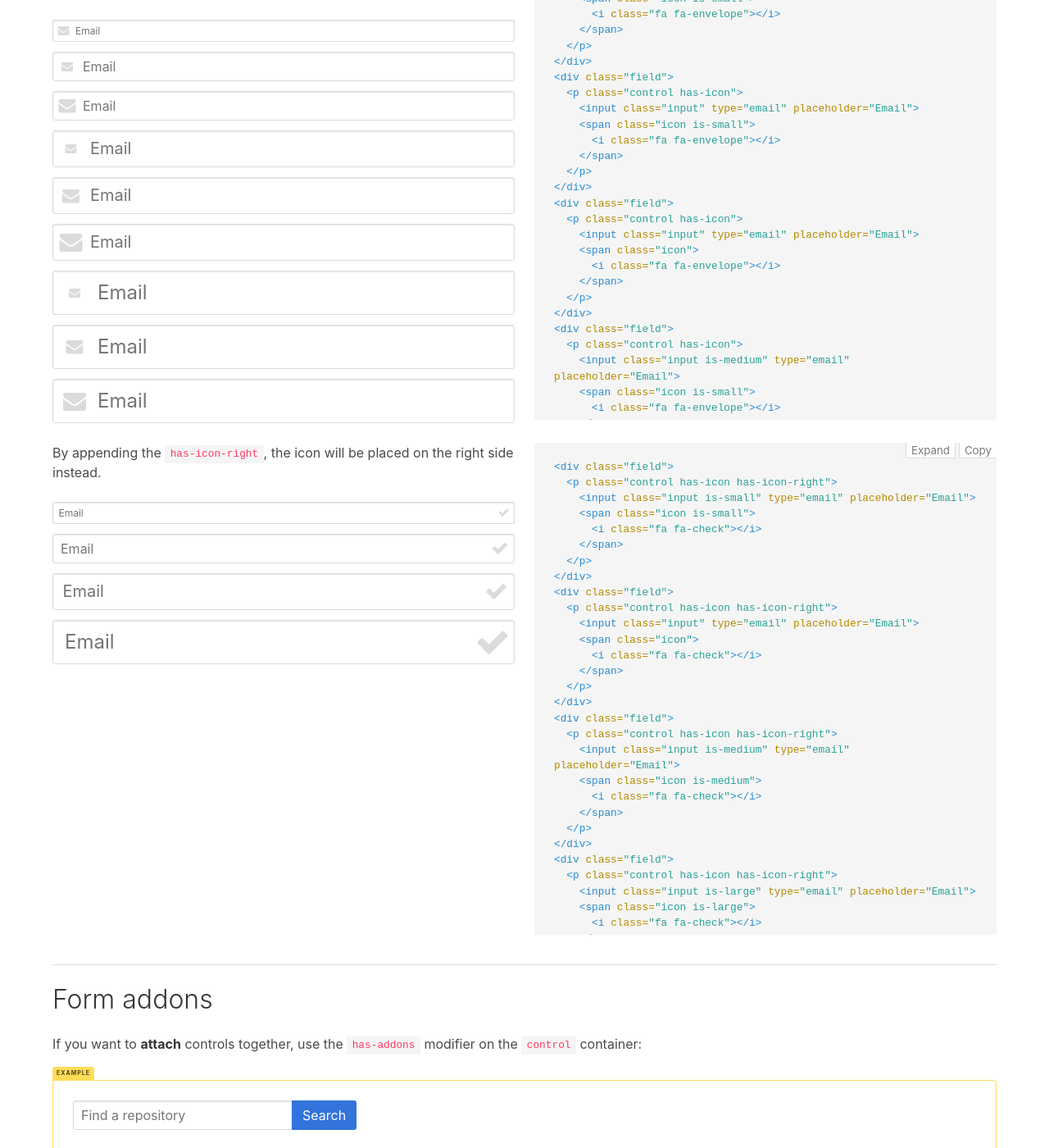
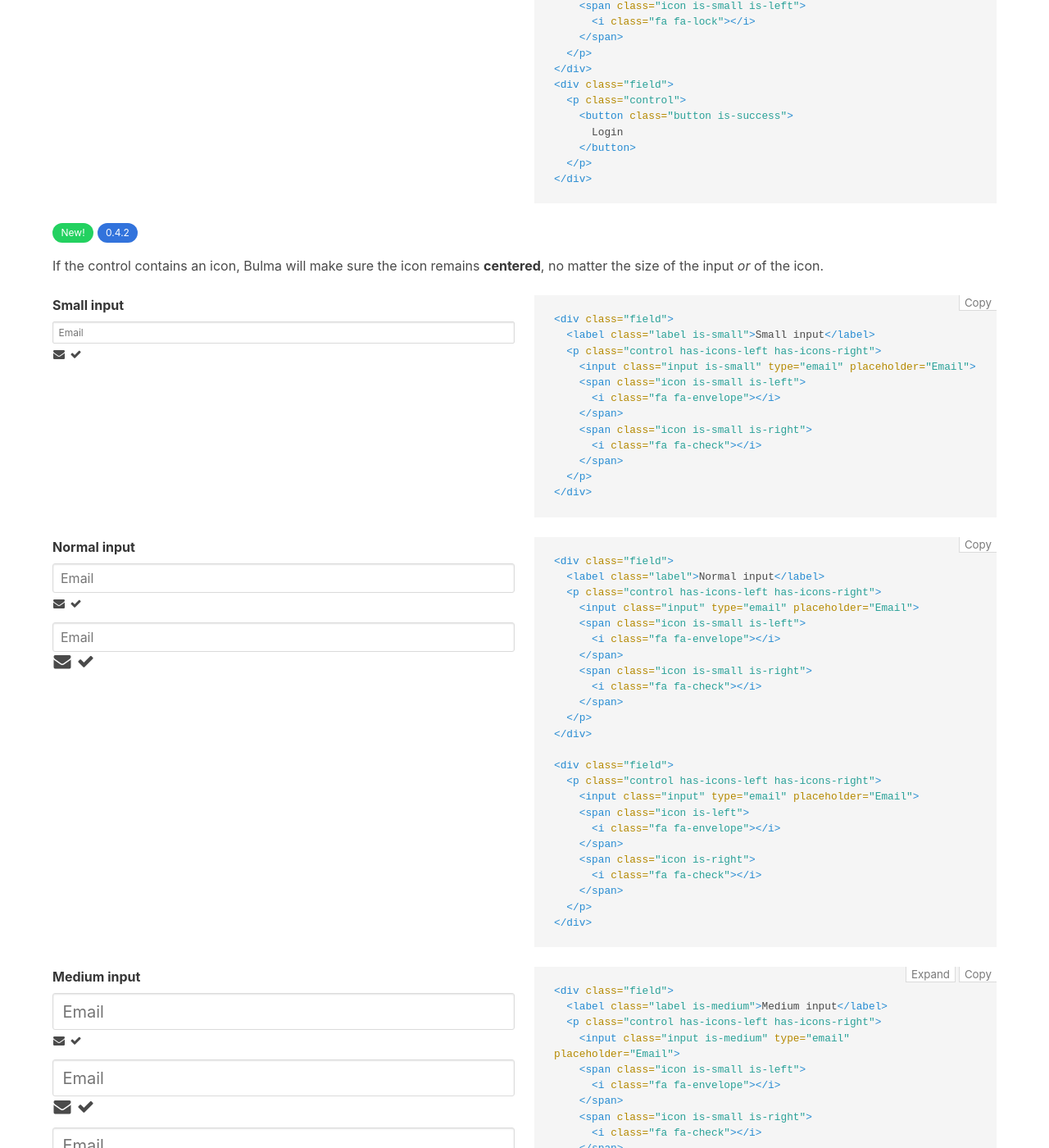
Before and after one commit to YellowDi/Elenore, a Jekyll site: the page built from docs/documentation/elements/form.html, in a window 1280 px wide and 1400 px high, scrolled down 5808 px. Shown: the whole window at 82% size. Built offline with Jekyll 4.4.1, drawn with Linux system fonts in a browser that asks for light colours; some of the changed text lies outside the part shown.

Commit message:
Add has-icons modifier

```diff
--- a/docs/documentation/elements/form.html
+++ b/docs/documentation/elements/form.html
@@ -41,9 +41,12 @@ doc-subtab: form
 
 <div class="field">
   <label class="label">Username</label>
-  <p class="control has-icon has-icon-right">
-    <input class="input is-success" type="text" placeholder="Text input" value="Elenore">
-    <span class="icon is-small">
+  <p class="control has-icons-left has-icons-right">
+    <input class="input is-success" type="text" placeholder="Text input" value="bulma">
+    <span class="icon is-small is-left">
+      <i class="fa fa-user"></i>
+    </span>
+    <span class="icon is-small is-right">
       <i class="fa fa-check"></i>
     </span>
   </p>
@@ -52,9 +55,12 @@ doc-subtab: form
 
 <div class="field">
   <label class="label">Email</label>
-  <p class="control has-icon has-icon-right">
+  <p class="control has-icons-left has-icons-right">
     <input class="input is-danger" type="text" placeholder="Email input" value="hello@">
-    <span class="icon is-small">
+    <span class="icon is-small is-left">
+      <i class="fa fa-envelope"></i>
+    </span>
+    <span class="icon is-small is-right">
       <i class="fa fa-warning"></i>
     </span>
   </p>
@@ -409,20 +415,44 @@ doc-subtab: form
       </div>
     </div>
 
-    <h4 class="subtitle">With Font Awesome icons</h4>
+    <!-- Font Awesome Icons -->
+    <hr>
+
+    <h3 class="title">With icons</h3>
+    <div class="content">
+      <p>You can append one of 2 <strong>modifiers</strong> on a control:</p>
+      <ul>
+        <li>
+          <code>has-icons-left</code>
+        </li>
+        <li>
+          and/or <code>has-icons-right</code>
+        </li>
+      </ul>
+      <p>You also need to add a modifier on the <strong>icon</strong>:</p>
+      <ul>
+        <li>
+          <code>icon is-left</code> if <code>has-icons-left</code> is used
+        </li>
+        <li>
+          <code>icon is-right</code> if <code>has-icons-right</code> is used
+        </li>
+      </ul>
+      <p>The size of the <strong>input</strong> will define the size of the icon container.</p>
+    </div>
 {% capture icons_example %}
 <div class="field">
-  <p class="control has-icon">
+  <p class="control has-icons-left">
     <input class="input" type="email" placeholder="Email">
-    <span class="icon is-small">
+    <span class="icon is-small is-left">
       <i class="fa fa-envelope"></i>
     </span>
   </p>
 </div>
 <div class="field">
-  <p class="control has-icon">
+  <p class="control has-icons-left">
     <input class="input" type="password" placeholder="Password">
-    <span class="icon is-small">
+    <span class="icon is-small is-left">
       <i class="fa fa-lock"></i>
     </span>
   </p>
@@ -446,128 +476,142 @@ doc-subtab: form
       </div>
     </div>
 
-{% capture icons_sizes_example %}
+    <div class="content">
+      <p>
+        <span class="tag is-success">New!</span>
+        <span class="tag is-info">0.4.2</span>
+      </p>
+      <p>
+        If the control contains an icon, Bulma will make sure the icon remains <strong>centered</strong>, no matter the size of the input <em>or</em> of the icon.
+      </p>
+    </div>
+
+{% capture has_icons_small_example %}
 <div class="field">
-  <p class="control has-icon">
+  <label class="label is-small">Small input</label>
+  <p class="control has-icons-left has-icons-right">
     <input class="input is-small" type="email" placeholder="Email">
-    <span class="icon is-small">
+    <span class="icon is-small is-left">
       <i class="fa fa-envelope"></i>
     </span>
-  </p>
-</div>
-<div class="field">
-  <p class="control has-icon">
-    <input class="input" type="email" placeholder="Email">
-    <span class="icon is-small">
-      <i class="fa fa-envelope"></i>
-    </span>
-  </p>
-</div>
-<div class="field">
-  <p class="control has-icon">
-    <input class="input" type="email" placeholder="Email">
-    <span class="icon">
-      <i class="fa fa-envelope"></i>
-    </span>
-  </p>
-</div>
-<div class="field">
-  <p class="control has-icon">
-    <input class="input is-medium" type="email" placeholder="Email">
-    <span class="icon is-small">
-      <i class="fa fa-envelope"></i>
-    </span>
-  </p>
-</div>
-<div class="field">
-  <p class="control has-icon">
-    <input class="input is-medium" type="email" placeholder="Email">
-    <span class="icon">
-      <i class="fa fa-envelope"></i>
-    </span>
-  </p>
-</div>
-<div class="field">
-  <p class="control has-icon">
-    <input class="input is-medium" type="email" placeholder="Email">
-    <span class="icon is-medium">
-      <i class="fa fa-envelope"></i>
-    </span>
-  </p>
-</div>
-<div class="field">
-  <p class="control has-icon">
-    <input class="input is-large" type="email" placeholder="Email">
-    <span class="icon is-small">
-      <i class="fa fa-envelope"></i>
-    </span>
-  </p>
-</div>
-<div class="field">
-  <p class="control has-icon">
-    <input class="input is-large" type="email" placeholder="Email">
-    <span class="icon">
-      <i class="fa fa-envelope"></i>
-    </span>
-  </p>
-</div>
-<div class="field">
-  <p class="control has-icon">
-    <input class="input is-large" type="email" placeholder="Email">
-    <span class="icon is-medium">
-      <i class="fa fa-envelope"></i>
+    <span class="icon is-small is-right">
+      <i class="fa fa-check"></i>
     </span>
   </p>
 </div>
 {% endcapture %}
-<div class="columns">
-  <div class="column is-half">
-    <div class="content">
-      <p>
-        <span class="tag is-success">New!</span>
-      </p>
-      <p>
-        If the control contains an icon, Elenore will make sure the icon remains <strong>centered</strong>, no matter the size of the input <em>or</em> of the icon.
-      </p>
-    </div>
-    {{icons_sizes_example}}
-  </div>
-  <div class="column is-half">
-{% highlight html %}
-{{icons_sizes_example}}
-{% endhighlight %}
-  </div>
-</div>
 
-{% capture icons_sizes_right_example %}
+{% capture has_icons_normal_example %}
 <div class="field">
-  <p class="control has-icon has-icon-right">
-    <input class="input is-small" type="email" placeholder="Email">
-    <span class="icon is-small">
+  <label class="label">Normal input</label>
+  <p class="control has-icons-left has-icons-right">
+    <input class="input" type="email" placeholder="Email">
+    <span class="icon is-small is-left">
+      <i class="fa fa-envelope"></i>
+    </span>
+    <span class="icon is-small is-right">
       <i class="fa fa-check"></i>
     </span>
   </p>
 </div>
+
 <div class="field">
-  <p class="control has-icon has-icon-right">
+  <p class="control has-icons-left has-icons-right">
     <input class="input" type="email" placeholder="Email">
-    <span class="icon">
+    <span class="icon is-left">
+      <i class="fa fa-envelope"></i>
+    </span>
+    <span class="icon is-right">
       <i class="fa fa-check"></i>
     </span>
   </p>
 </div>
+{% endcapture %}
+
+{% capture has_icons_medium_example %}
 <div class="field">
-  <p class="control has-icon has-icon-right">
+  <label class="label is-medium">Medium input</label>
+  <p class="control has-icons-left has-icons-right">
     <input class="input is-medium" type="email" placeholder="Email">
-    <span class="icon is-medium">
+    <span class="icon is-small is-left">
+      <i class="fa fa-envelope"></i>
+    </span>
+    <span class="icon is-small is-right">
       <i class="fa fa-check"></i>
     </span>
   </p>
 </div>
+
 <div class="field">
-  <p class="control has-icon has-icon-right">
+  <p class="control has-icons-left has-icons-right">
+    <input class="input is-medium" type="email" placeholder="Email">
+    <span class="icon is-left">
+      <i class="fa fa-envelope"></i>
+    </span>
+    <span class="icon is-right">
+      <i class="fa fa-check"></i>
+    </span>
+  </p>
+</div>
+
+<div class="field">
+  <p class="control has-icons-left has-icons-right">
+    <input class="input is-medium" type="email" placeholder="Email">
+    <span class="icon is-medium is-left">
+      <i class="fa fa-envelope"></i>
+    </span>
+    <span class="icon is-medium is-right">
+      <i class="fa fa-check"></i>
+    </span>
+  </p>
+</div>
+{% endcapture %}
+
+{% capture has_icons_large_example %}
+<div class="field">
+  <label class="label is-large">Large input</label>
+  <p class="control has-icons-left has-icons-right">
     <input class="input is-large" type="email" placeholder="Email">
-    <span class="icon is-large">
+    <span class="icon is-small is-left">
+      <i class="fa fa-envelope"></i>
+    </span>
+    <span class="icon is-small is-right">
+      <i class="fa fa-check"></i>
+    </span>
+  </p>
+</div>
+
+<div class="field">
+  <p class="control has-icons-left has-icons-right">
+    <input class="input is-large" type="email" placeholder="Email">
+    <span class="icon is-left">
+      <i class="fa fa-envelope"></i>
+    </span>
+    <span class="icon is-right">
+      <i class="fa fa-check"></i>
+    </span>
+  </p>
+</div>
+
+<div class="field">
+  <p class="control has-icons-left has-icons-right">
+    <input class="input is-large" type="email" placeholder="Email">
+    <span class="icon is-medium is-left">
+      <i class="fa fa-envelope"></i>
+    </span>
+    <span class="icon is-medium is-right">
+      <i class="fa fa-check"></i>
+    </span>
+  </p>
+</div>
+
+<div class="field">
+  <p class="control has-icons-left has-icons-right">
+    <input class="input is-large" type="email" placeholder="Email">
+    <span class="icon is-large is-left">
+      <i class="fa fa-envelope"></i>
+    </span>
+    <span class="icon is-large is-right">
       <i class="fa fa-check"></i>
     </span>
   </p>
@@ -575,16 +619,44 @@ doc-subtab: form
 {% endcapture %}
     <div class="columns">
       <div class="column is-half">
-    <div class="content">
-      <p>
-        By appending the <code>has-icon-right</code>, the icon will be placed on the right side instead.
-      </p>
-    </div>
-    {{icons_sizes_right_example}}
+{{has_icons_small_example}}
       </div>
       <div class="column is-half">
 {% highlight html %}
-{{icons_sizes_right_example}}
+{{has_icons_small_example}}
+{% endhighlight %}
+      </div>
+    </div>
+
+    <div class="columns">
+      <div class="column is-half">
+{{has_icons_normal_example}}
+      </div>
+      <div class="column is-half">
+{% highlight html %}
+{{has_icons_normal_example}}
+{% endhighlight %}
+      </div>
+    </div>
+
+    <div class="columns">
+      <div class="column is-half">
+{{has_icons_medium_example}}
+      </div>
+      <div class="column is-half">
+{% highlight html %}
+{{has_icons_medium_example}}
+{% endhighlight %}
+      </div>
+    </div>
+
+    <div class="columns">
+      <div class="column is-half">
+{{has_icons_large_example}}
+      </div>
+      <div class="column is-half">
+{% highlight html %}
+{{has_icons_large_example}}
 {% endhighlight %}
       </div>
     </div>
@@ -809,14 +881,20 @@ doc-subtab: form
   </div>
   <div class="field-body">
     <div class="field is-grouped">
-      <p class="control is-expanded">
+      <p class="control is-expanded has-icons-left">
         <input class="input" type="text" placeholder="Name">
+        <span class="icon is-small is-left">
+          <i class="fa fa-user"></i>
+        </span>
       </p>
     </div>
     <div class="field">
-      <p class="control is-expanded has-icon has-icon-right">
+      <p class="control is-expanded has-icons-left has-icons-right">
         <input class="input is-success" type="email" placeholder="Email" value="alex@smith.com">
-        <span class="icon is-small">
+        <span class="icon is-small is-left">
+          <i class="fa fa-envelope"></i>
+        </span>
+        <span class="icon is-small is-right">
           <i class="fa fa-check"></i>
         </span>
       </p>
--- a/sass/elements/tag.sass
+++ b/sass/elements/tag.sass
@@ -10,7 +10,6 @@
   line-height: 1.5
   padding-left: 0.875em
   padding-right: 0.875em
-  vertical-align: top
   white-space: nowrap
   .delete
     margin-left: 0.25em
```
Also changed, not shown: other parts of docs/documentation/elements/form.html (+1 -1 lines), sass/elements/form.sass (+40 -8 lines). Lines whose indentation alone changed are shown as unchanged.
